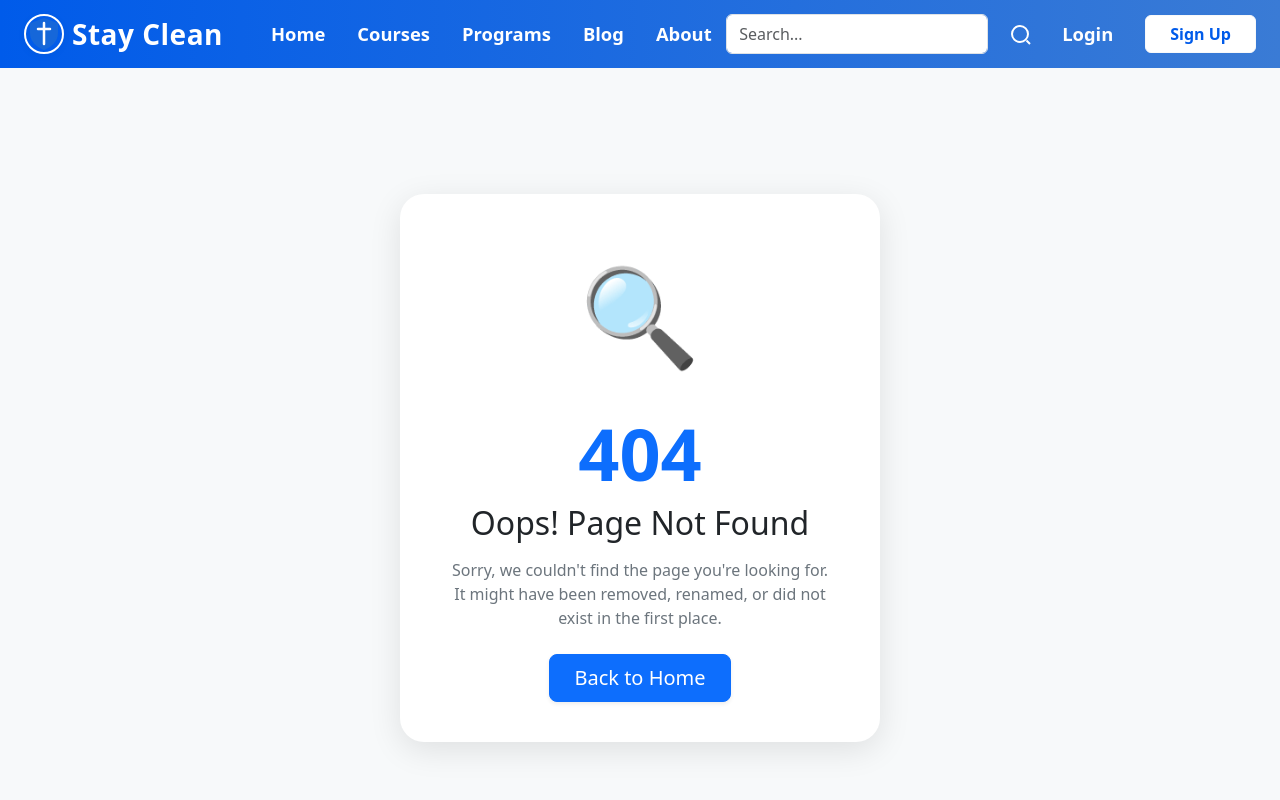
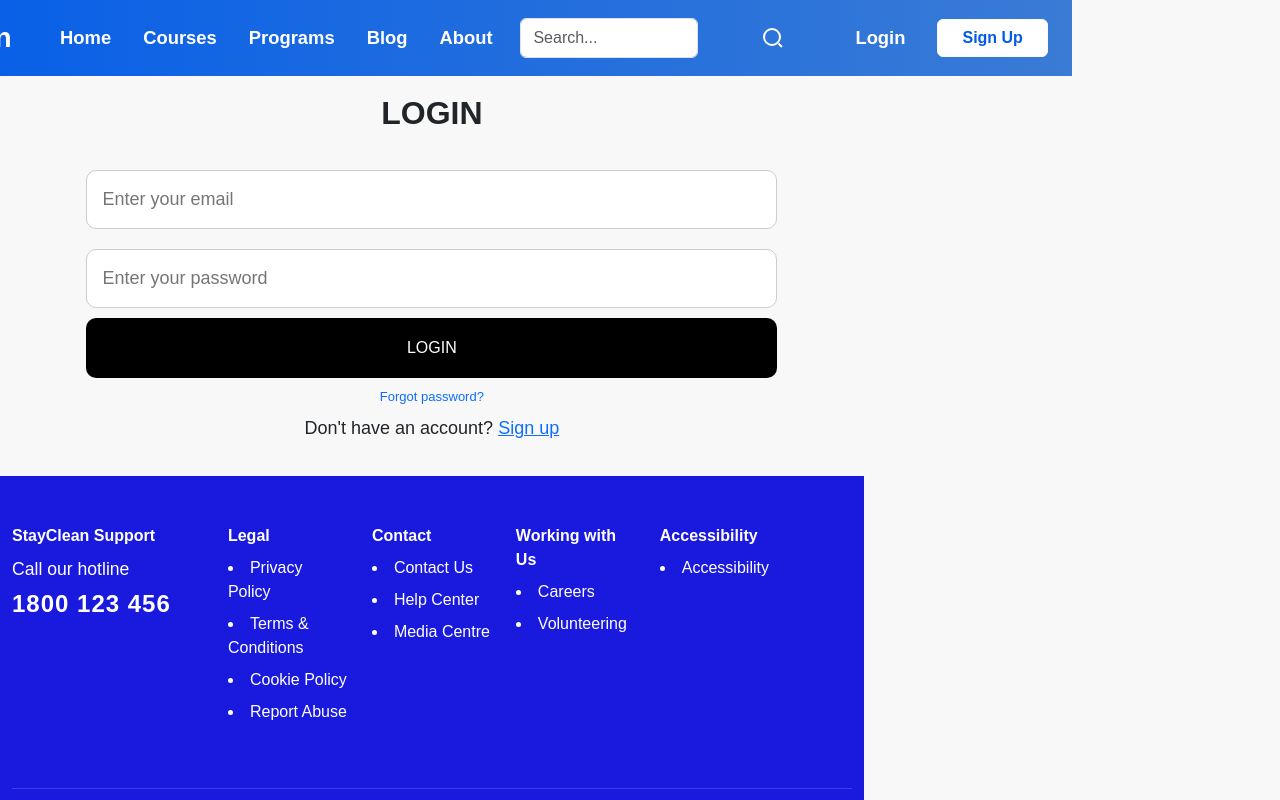
Before and after one commit to be-better-now/StayCleanSystem, a React (Vite) app in the folder front-end/: page /login in a window 1280 px wide. Shown: the top 800 px of the page. Built offline with nearby package versions, Linux system fonts and the light colour scheme; the HTML template or start-up script is replaced by a standard one.

Commit message:
Login page added

```diff
--- a/front-end/src/App.jsx
+++ b/front-end/src/App.jsx
@@ -4,6 +4,7 @@ import Header from "./components/Header";
 import Footer from "./components/Footer";
 import HomePage from "./pages/HomePage";
 import NotFoundPage from "./pages/NotFoundPage";
+import LoginPage from "./pages/LoginPage";
 
 // import other pages as needed
 
@@ -15,6 +16,7 @@ function App() {
                 <Routes>
                     <Route path="/" element={<HomePage/>}/>
                     {/* Add other routes here */}
+                    <Route path="/login" element={<LoginPage />} />
                     <Route path="*" element={<NotFoundPage/>}/>
                 </Routes>
             </main>
--- /dev/null
+++ b/front-end/src/pages/Login.css
@@ -0,0 +1,91 @@
+* {
+  box-sizing: border-box;
+  margin: 0;
+  padding: 0;
+  font-family: Arial, sans-serif;
+}
+
+body {
+  background-color: #91919110;
+}
+
+.login-header-container {
+  display: flex;
+  width: 100%;
+  height: 100%;
+  background-color: #18181800;
+  text-align: center;
+  justify-content: center;
+}
+
+.title {
+  width: 100%;
+  display: flex;
+  justify-content: center;
+  margin-bottom: 20px;
+  font-size: 22px;
+}
+
+.sign-in-container{
+  display: flex;
+  flex-direction: column;
+  height: 50vh;
+  justify-content: center;
+}
+
+.form {
+  text-align: left;
+  font-size: large;
+  display: flex;
+  flex-direction: column;
+  align-items: center;
+}
+
+.form input[type="email"],
+.form input[type="password"] {
+  width: 80%;
+  padding: 15px;
+  margin: 10px;
+  border: 1px solid #ccc;
+  border-radius: 10px;
+  font-size: 18px;
+  max-width: 50rem;
+}
+
+.form-options {
+  display: flex;
+  justify-content: space-between;
+  align-items: last baseline;
+  font-size: 13px;
+
+  flex-wrap: wrap;
+  gap: 8px;
+}
+
+.form-options  {
+  margin: 1%;
+}
+
+.form-options a{
+  text-decoration: none;
+  font-size: 13px;
+}
+
+button {
+  height: 60px;
+  width: 80%;
+  max-width: 50rem;
+  padding: 1%;
+  min-width: 20px;
+  background-color: black;
+  color: white;
+  border: none;
+  border-radius: 10px;
+  font-size: 16px;
+  cursor: pointer;
+  transition: background-color 0.3s ease;
+}
+
+button:hover {
+  background-color: #333;
+}
--- /dev/null
+++ b/front-end/src/pages/LoginPage.jsx
@@ -0,0 +1,36 @@
+import React from "react";
+import "./Login.css"; // Adjust the path as needed
+
+function LoginPage() {
+  return (
+    <div>
+      <header>
+        <div className="login-header-container">
+
+        </div>
+      </header>
+
+      <div className="sign-in-container">
+        <div className="title">
+          <h2><b>LOGIN</b></h2>
+        </div>
+        <form className="form">
+          <input type="email" placeholder="Enter your email" required />
+          <input type="password" placeholder="Enter your password" required />
+
+          <button type="submit">LOGIN</button>
+
+          <div className="form-options">
+            <a href="#">Forgot password?</a>
+          </div>
+
+          <p className="signup-text">
+            Don't have an account? <a href="#">Sign up</a>
+          </p>
+        </form>
+      </div>
+    </div>
+  );
+}
+
+export default LoginPage;
```
